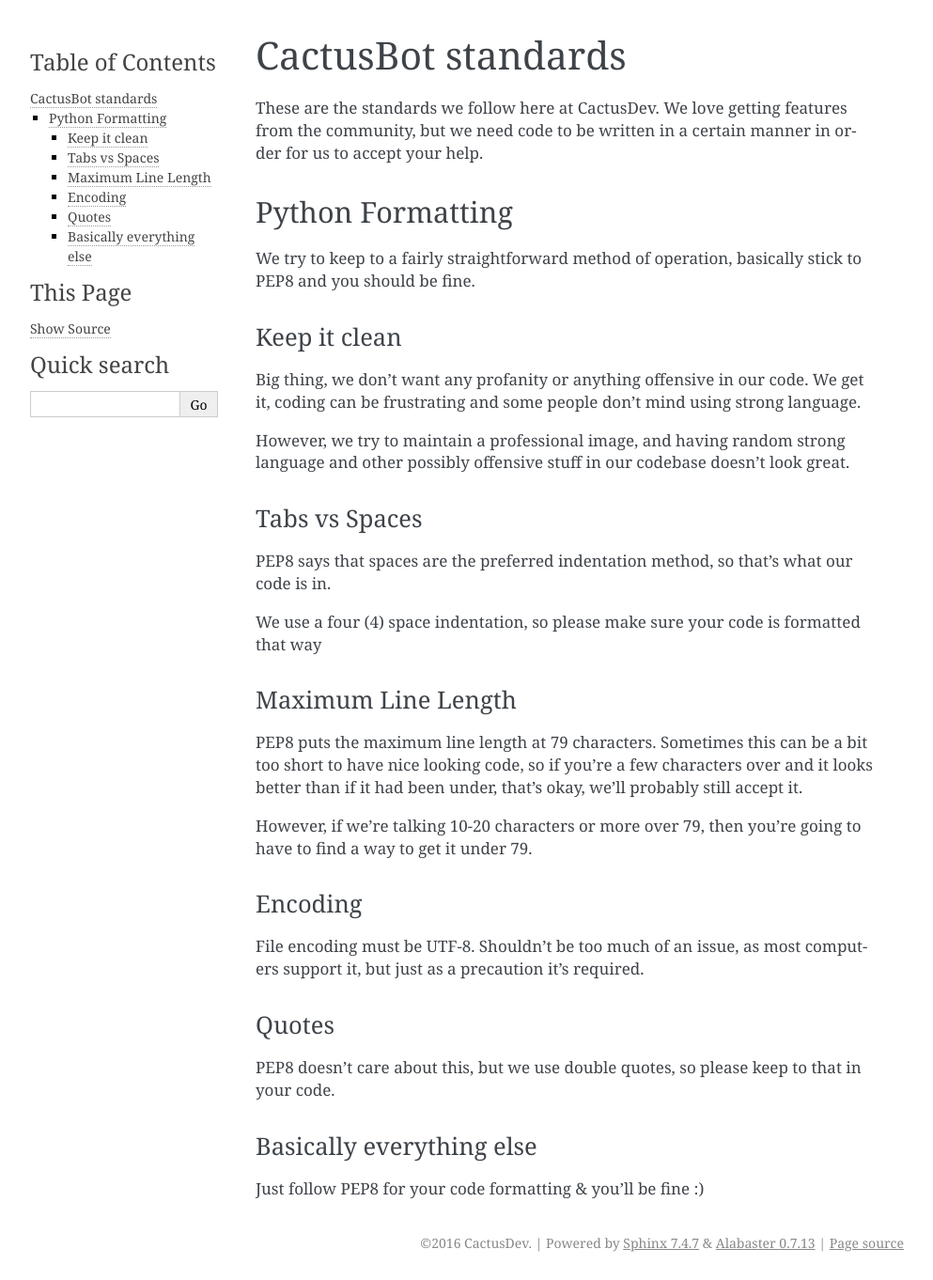
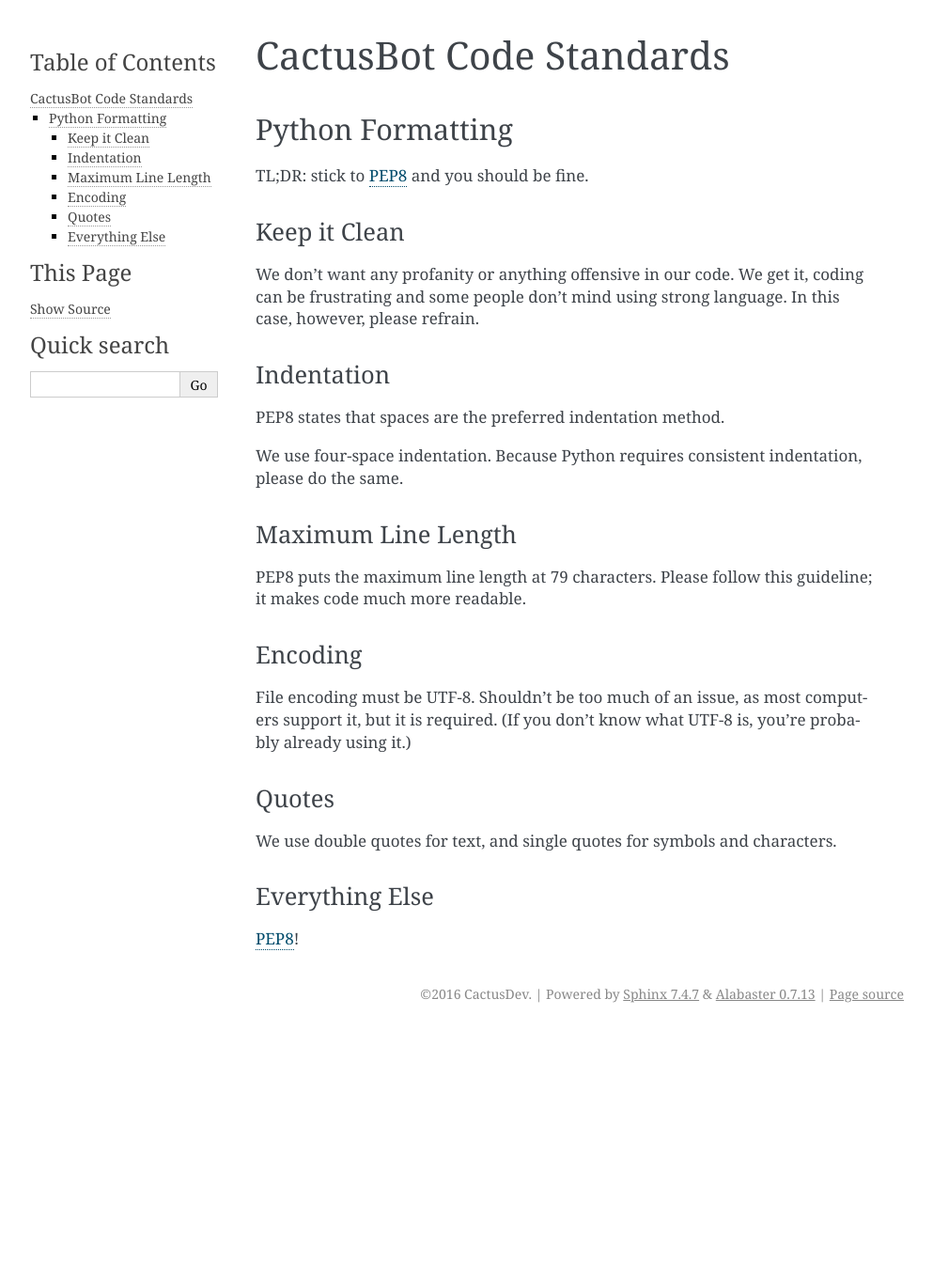
Before and after one commit to CactusDev/CactusBot, a Sphinx documentation site: the page built from docs/contributing.md, in a window 1280 px wide. Shown: the whole page at 94% size, without its empty margins (148-1141 px from the left). Built offline with Sphinx 7.4.7, drawn with Linux system fonts in a browser that asks for light colours; after the commit the page ends 1097 px from its top, so only the background shows below that.

Commit message:
Clean up Contributing guide

```diff
--- a/docs/contributing.md
+++ b/docs/contributing.md
@@ -1,29 +1,25 @@
-# CactusBot standards
-These are the standards we follow here at CactusDev. We love getting features from the community, but we need code to be written in a certain manner in order for us to accept your help.
+# CactusBot Code Standards
 
 ## Python Formatting
- We try to keep to a fairly straightforward method of operation, basically stick to PEP8 and you should be fine.
 
-> ### Keep it clean
->   Big thing, we don't want any profanity or anything offensive in our code. We get it, coding can be frustrating and some people don't mind using strong language.
+TL;DR: stick to [PEP8](https://www.python.org/dev/peps/pep-0008/) and you should be fine.
+
+> ### Keep it Clean
+>   We don't want any profanity or anything offensive in our code. We get it, coding can be frustrating and some people don't mind using strong language. In this case, however, please refrain.
 >
->   However, we try to maintain a professional image, and having random strong language and other possibly offensive stuff in our codebase doesn't look great.
+> ### Indentation
+>   PEP8 states that spaces are the preferred indentation method.
 >
-> ### Tabs vs Spaces
->   PEP8 says that spaces are the preferred indentation method, so that's what our code is in.
->
->   We use a four (4) space indentation, so please make sure your code is formatted that way
+>   We use four-space indentation. Because Python requires consistent indentation, please do the same.
 >
 > ### Maximum Line Length
->   PEP8 puts the maximum line length at 79 characters. Sometimes this can be a bit  too short to have nice looking code, so if you're a  few characters over and it  looks better than if it had been under, that's okay, we'll probably still  accept it.
->
->   However, if we're talking 10-20 characters or more over 79, then you're going  to have to find a way to get it under 79.
+>   PEP8 puts the maximum line length at 79 characters. Please follow this guideline; it makes code much more readable.
 >
 > ### Encoding
->   File encoding must be UTF-8. Shouldn't be too much of an issue, as most computers support it, but just as a precaution it's required.
+>   File encoding must be UTF-8. Shouldn't be too much of an issue, as most computers support it, but it is required. (If you don't know what UTF-8 is, you're probably already using it.)
 >
 > ### Quotes
->   PEP8 doesn't care about this, but we use double quotes, so please keep to that in your code.
+>   We use double quotes for text, and single quotes for symbols and characters.
 >
-> ### Basically everything else
->   Just follow PEP8 for your code formatting & you'll be fine :)
+> ### Everything Else
+>   [PEP8](https://www.python.org/dev/peps/pep-0008/)!
```
